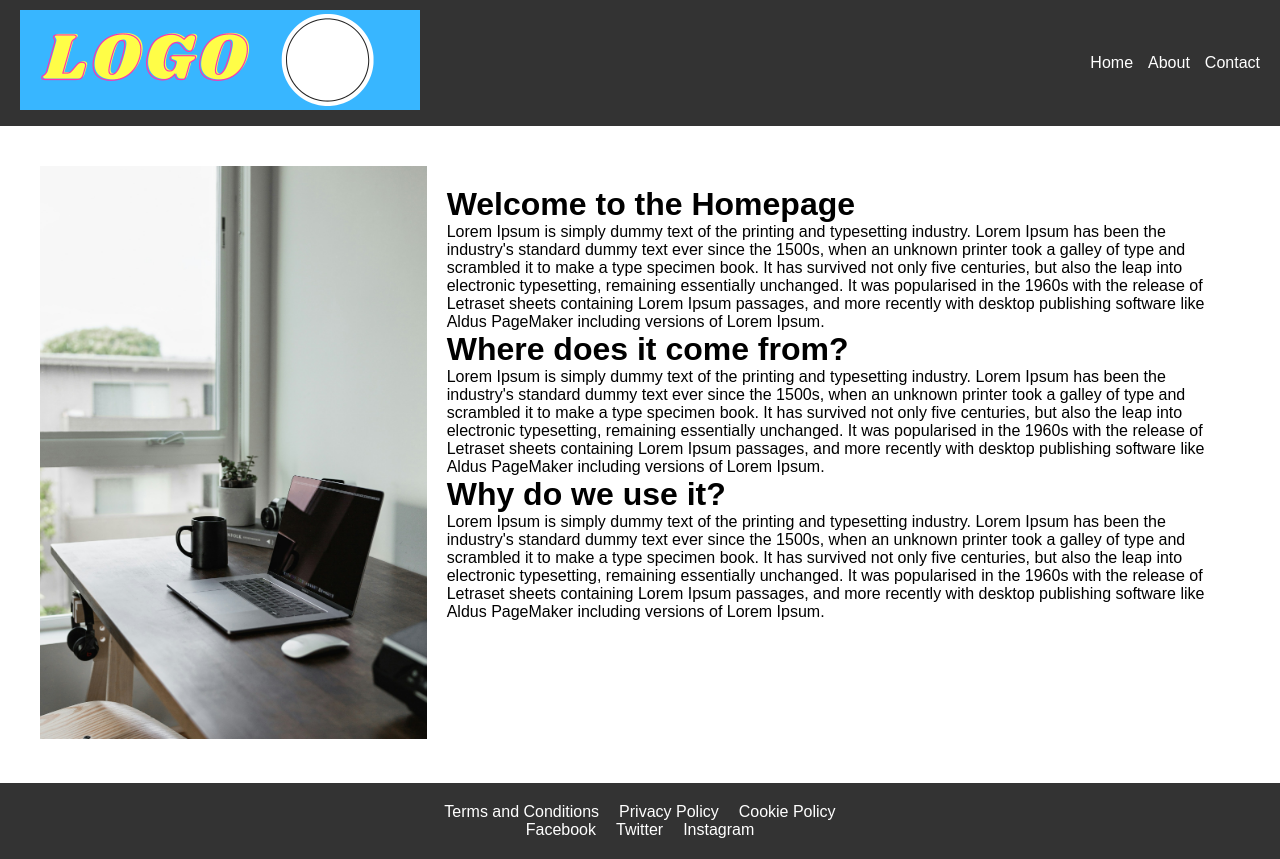
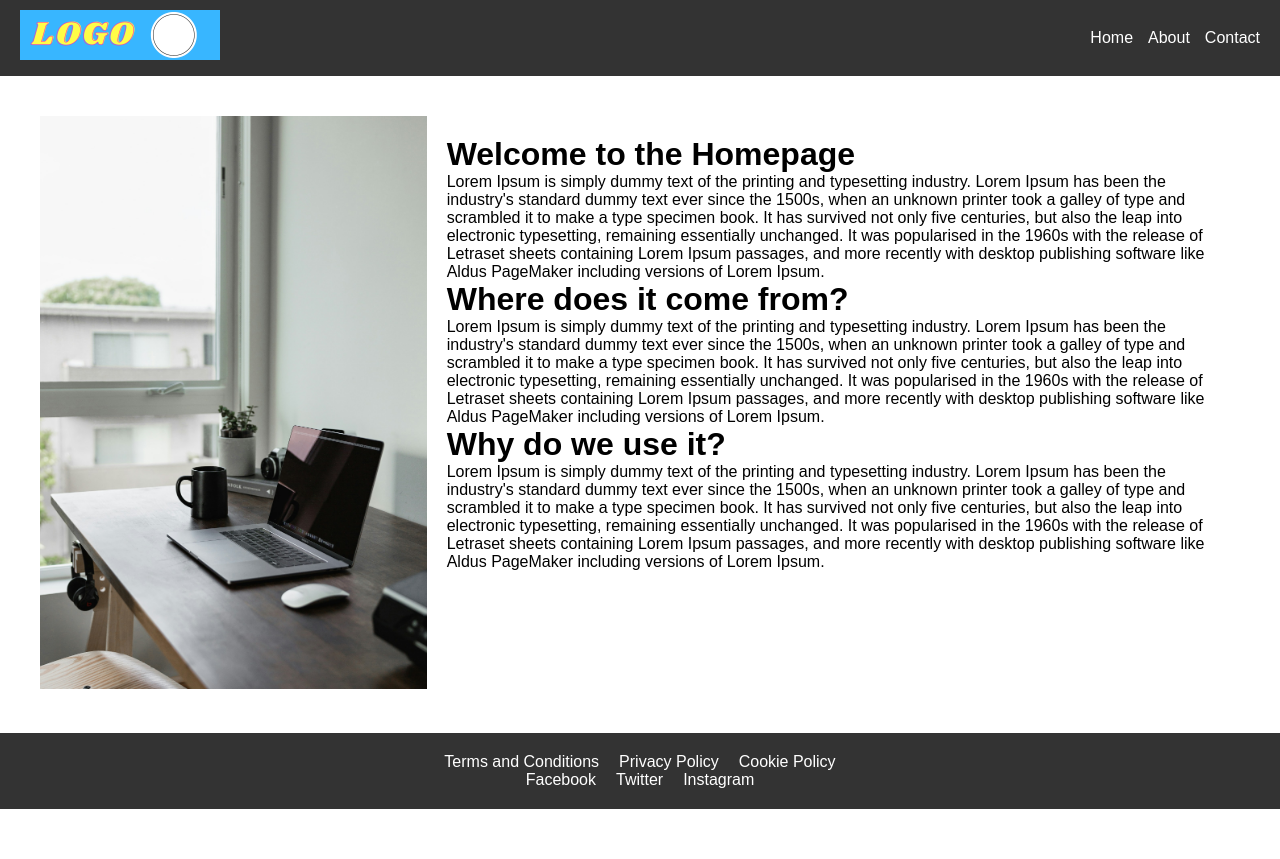
Before and after one commit to emanoj1/boilerplate-react-node-js, a React (Create React App) app: page / in a window 1280 px wide. After the commit the page ends 809 px from the top, so only its background shows below. Built offline with nearby package versions, Linux system fonts and the light colour scheme.

Commit message:
Manage logo size

```diff
--- a/src/components/Header.css
+++ b/src/components/Header.css
@@ -11,6 +11,10 @@ header {
     color: white;
     text-decoration: none;
     font-size: 1.5em;
+  }
+
+  .logo img {
+    height: 50px; /* Adjust the height as needed */
   }
 
   nav ul {
```
